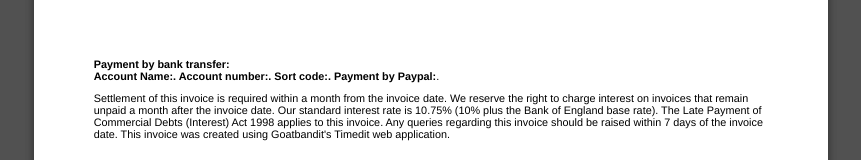
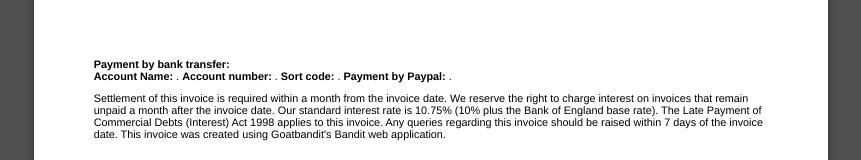
Before and after one commit to ConnorEasterbrook/Bandit, a React (Create React App) app: page / in a window 1280 px wide. Both pictures are taken after a click on the button "Preview Invoice". Shown: the part 452-612 px from the top of the page, without its empty margins (209-1070 px from the left). Built offline with nearby package versions, Linux system fonts and the light colour scheme; the HTML template or start-up script is replaced by a standard one.

Commit message:
Footer change

```diff
--- a/src/assets/components/invoice/Footer.js
+++ b/src/assets/components/invoice/Footer.js
@@ -3,14 +3,14 @@ export default function Footer({accountName, accountNumber, sortCode, paypalEmai
     return (
         <footer>
             <ul className="bankTransferFooter">
-                <li><span>Payment by bank transfer: </span></li><br></br>
-                <li><span>Account Name: </span></li>
-                <li>{accountName}</li>
-                <li><span>. Account number: </span></li>
-                <li>{accountNumber}</li>
-                <li><span>. Sort code: </span></li>
-                <li>{sortCode}</li>
-                <li><span>. Payment by Paypal: </span></li>
+                <li><span>Payment by bank transfer:&nbsp;</span></li><br></br>
+                <li><span>Account Name:&nbsp;</span></li>
+                <li>{accountName}.&nbsp;</li>
+                <li><span>Account number:&nbsp;</span></li>
+                <li>{accountNumber}.&nbsp;</li>
+                <li><span>Sort code:&nbsp;</span></li>
+                <li>{sortCode}.&nbsp;</li>
+                <li><span>Payment by Paypal:&nbsp;</span></li>
                 <li>{paypalEmail}.</li>
                 {/* <li>Your mobile number. </li>
           <li>Bank. </li>
@@ -19,7 +19,7 @@ export default function Footer({accountName, accountNumber, sortCode, paypalEmai
             </ul>
             <ul className="interestRateFooter">
                 <li>{extraInfo}This invoice was
-                    created using Goatbandit's Timedit web application.</li>
+                    created using Goatbandit's Bandit web application.</li>
             </ul>
         </footer>
     )
```
